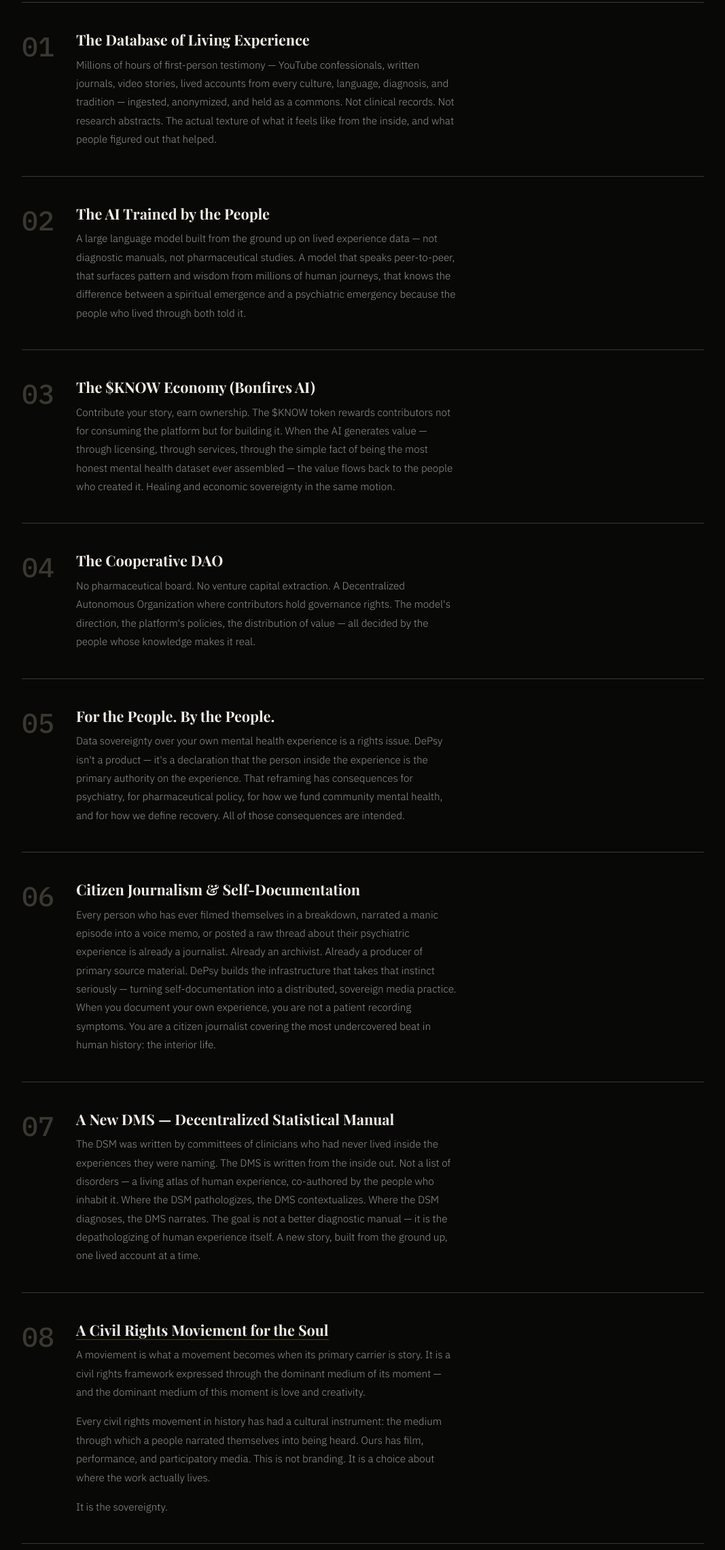
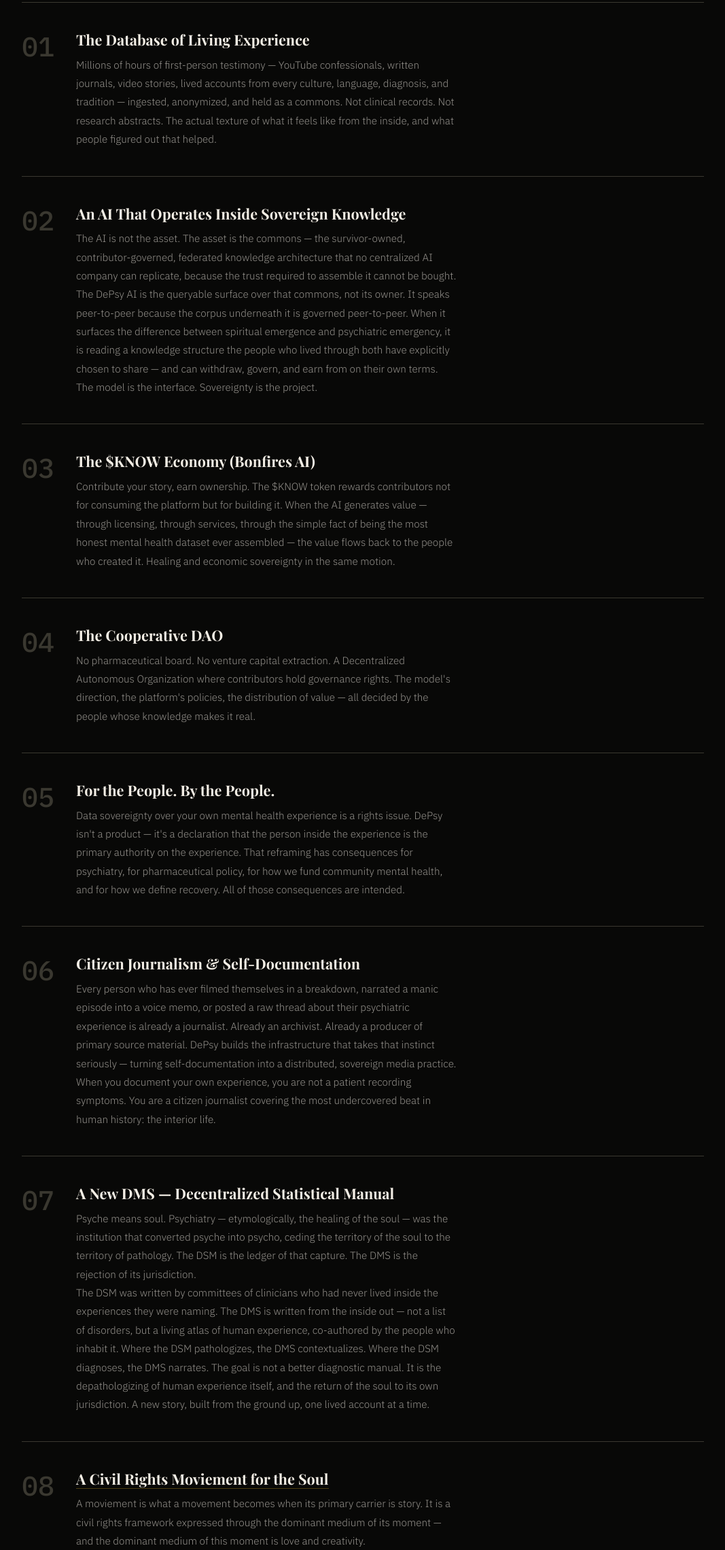
Before and after one commit to PreposterousHQ/depsy, a plain HTML site: page index.html in a window 1280 px wide. Shown: the part 3373-5653 px from the top of the page at 68% size, without its empty margins (106-1173 px from the left). Drawn offline with nearby package versions, Linux system fonts and the light colour scheme; a web font is replaced by a local one.

Commit message:
Reframe items 02 and 07: sovereign knowledge framing, soul jurisdiction

```diff
--- a/index.html
+++ b/index.html
@@ -788,8 +788,8 @@
     <div class="build-item">
       <div class="build-num">02</div>
       <div class="build-content">
-        <h3>The AI Trained by the People</h3>
-        <p>A large language model built from the ground up on lived experience data — not diagnostic manuals, not pharmaceutical studies. A model that speaks peer-to-peer, that surfaces pattern and wisdom from millions of human journeys, that knows the difference between a spiritual emergence and a psychiatric emergency because the people who lived through both told it.</p>
+        <h3>An AI That Operates Inside Sovereign Knowledge</h3>
+        <p>The AI is not the asset. The asset is the commons — the survivor-owned, contributor-governed, federated knowledge architecture that no centralized AI company can replicate, because the trust required to assemble it cannot be bought. The DePsy AI is the queryable surface over that commons, not its owner. It speaks peer-to-peer because the corpus underneath it is governed peer-to-peer. When it surfaces the difference between spiritual emergence and psychiatric emergency, it is reading a knowledge structure the people who lived through both have explicitly chosen to share — and can withdraw, govern, and earn from on their own terms. The model is the interface. Sovereignty is the project.</p>
       </div>
     </div>
     <div class="build-item">
@@ -824,7 +824,8 @@
       <div class="build-num">07</div>
       <div class="build-content">
         <h3>A New DMS — Decentralized Statistical Manual</h3>
-        <p>The DSM was written by committees of clinicians who had never lived inside the experiences they were naming. The DMS is written from the inside out. Not a list of disorders — a living atlas of human experience, co-authored by the people who inhabit it. Where the DSM pathologizes, the DMS contextualizes. Where the DSM diagnoses, the DMS narrates. The goal is not a better diagnostic manual — it is the depathologizing of human experience itself. A new story, built from the ground up, one lived account at a time.</p>
+        <p>Psyche means soul. Psychiatry — etymologically, the healing of the soul — was the institution that converted psyche into psycho, ceding the territory of the soul to the territory of pathology. The DSM is the ledger of that capture. The DMS is the rejection of its jurisdiction.</p>
+        <p>The DSM was written by committees of clinicians who had never lived inside the experiences they were naming. The DMS is written from the inside out — not a list of disorders, but a living atlas of human experience, co-authored by the people who inhabit it. Where the DSM pathologizes, the DMS contextualizes. Where the DSM diagnoses, the DMS narrates. The goal is not a better diagnostic manual. It is the depathologizing of human experience itself, and the return of the soul to its own jurisdiction. A new story, built from the ground up, one lived account at a time.</p>
       </div>
     </div>
     <div class="build-item">
```
